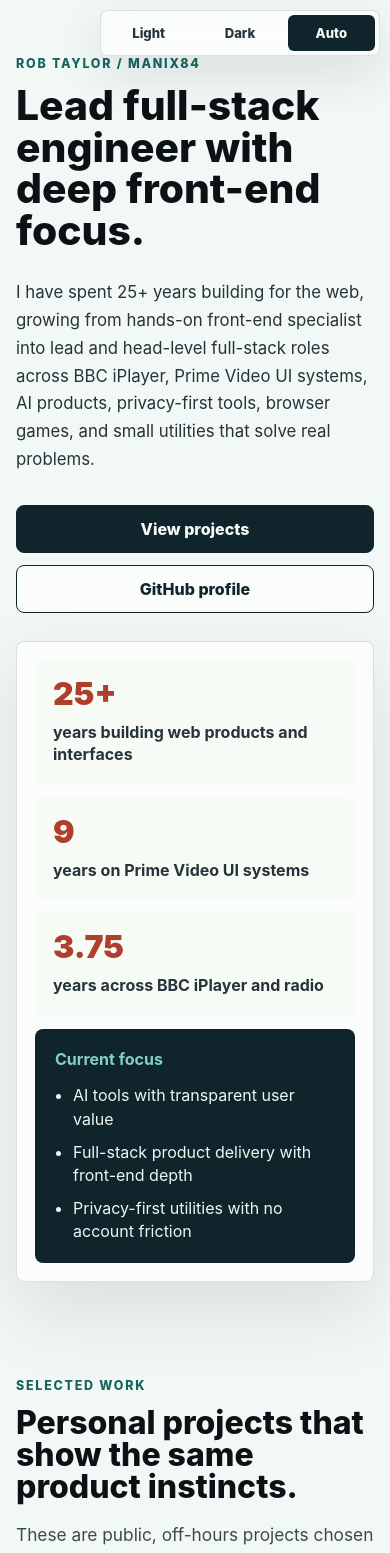
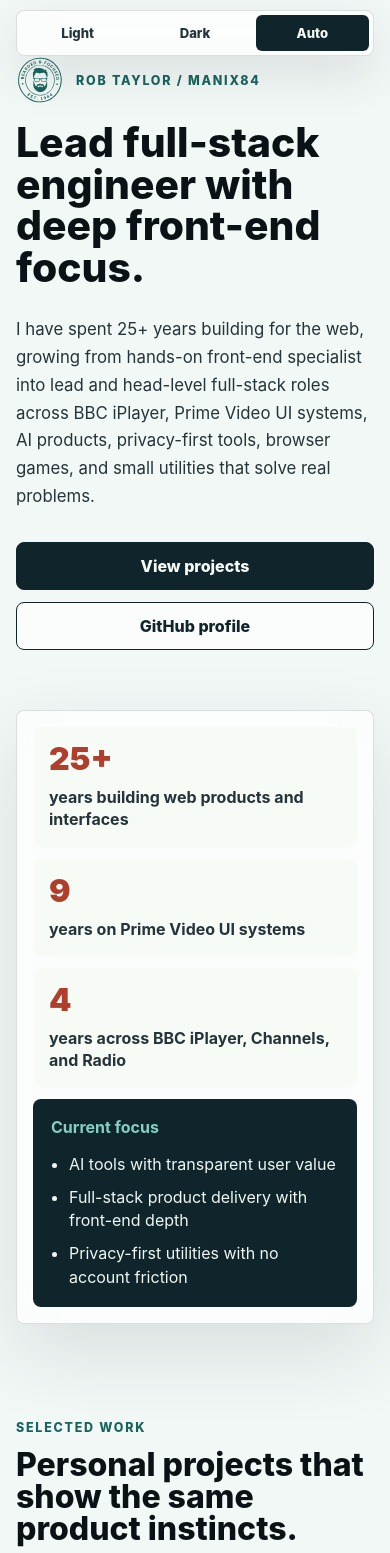
Before and after one commit to manix84/manix84.github.io, a React (Vite) app: page / in a window 390 px wide. Shown: the top 1553 px of the page. Built offline with nearby package versions, Linux system fonts and the light colour scheme.

Commit message:
Feature/updates (#29)
* Implement feature X to enhance user experience and optimize performance

* Refactor layout and accessibility features in App component; enhance theme handling and reduce motion preferences

```diff
--- a/package.json
+++ b/package.json
@@ -1,6 +1,6 @@
 {
   "name": "manix84.github.io",
-  "version": "2.6.0",
+  "version": "2.9.0",
   "private": true,
   "type": "module",
   "scripts": {
--- a/src/App.module.css
+++ b/src/App.module.css
@@ -48,9 +48,9 @@
 
 .hero {
   display: grid;
-  grid-template-columns: minmax(0, 1.1fr) minmax(320px, 0.75fr);
+  grid-template-columns: minmax(0, 1fr) minmax(360px, 0.62fr);
   gap: 48px;
-  align-items: end;
+  align-items: center;
   min-height: calc(100vh - 96px);
   padding: 64px 0;
 }
@@ -58,6 +58,29 @@
 .heroCopy {
   max-width: 820px;
   min-width: 0;
+}
+
+.identity {
+  display: inline-flex;
+  align-items: center;
+  gap: 14px;
+  margin-bottom: 20px;
+}
+
+.identityAvatar {
+  display: block;
+  width: 62px;
+  aspect-ratio: 1;
+  flex: 0 0 auto;
+  background: currentColor;
+  color: var(--color-accent);
+  filter: drop-shadow(0 16px 28px var(--color-card-shadow));
+  mask: url("/github-avatar.svg") center / contain no-repeat;
+  -webkit-mask: url("/github-avatar.svg") center / contain no-repeat;
+}
+
+.identity .eyebrow {
+  margin: 0;
 }
 
 .eyebrow,
@@ -81,8 +104,8 @@
 
 .hero h1 {
   max-width: 880px;
-  font-size: clamp(3.1rem, 8vw, 6.8rem);
-  line-height: 0.94;
+  font-size: clamp(3.1rem, 7.3vw, 6.15rem);
+  line-height: 0.96;
   overflow-wrap: break-word;
 }
 
@@ -147,27 +170,44 @@
   backdrop-filter: blur(18px);
 }
 
+.heroPanelWrap {
+  position: relative;
+  align-self: center;
+  justify-self: end;
+  width: min(430px, 100%);
+  min-width: 0;
+}
+
 .heroPanel {
+  position: relative;
+  z-index: 1;
   display: grid;
-  gap: 14px;
+  gap: 12px;
   min-width: 0;
-  padding: 18px;
+  overflow: visible;
+  padding: 16px;
+}
+
+.metric,
+.focusList {
+  position: relative;
+  z-index: 1;
 }
 
 .metric {
   display: grid;
-  grid-template-columns: 96px 1fr;
-  gap: 18px;
+  grid-template-columns: 86px minmax(0, 1fr);
+  gap: 16px;
   align-items: center;
-  min-height: 92px;
+  min-height: 86px;
   border-radius: 8px;
   background: var(--color-card-solid);
-  padding: 18px;
+  padding: 16px;
 }
 
 .metric span {
   color: var(--color-warm);
-  font-size: 2.4rem;
+  font-size: 2.25rem;
   font-weight: 900;
   line-height: 1;
 }
@@ -185,7 +225,7 @@
   border-radius: 8px;
   background: var(--color-accent-strong);
   color: var(--color-inverse);
-  padding: 20px;
+  padding: 18px;
 }
 
 .focusList p {
@@ -347,18 +387,6 @@
   object-position: top center;
 }
 
-.darkProjectImage {
-  display: none;
-}
-
-:global(:root[data-theme="dark"]) .lightProjectImage {
-  display: none;
-}
-
-:global(:root[data-theme="dark"]) .darkProjectImage {
-  display: block;
-}
-
 .codePreview {
   display: flex;
   flex-direction: column;
@@ -436,6 +464,12 @@
     padding-top: 40px;
   }
 
+  .heroPanelWrap {
+    width: min(460px, 100%);
+    justify-self: end;
+    margin-top: 32px;
+  }
+
   .compactGrid {
     grid-template-columns: repeat(2, minmax(0, 1fr));
   }
@@ -452,8 +486,19 @@
   }
 
   .themeSwitcher {
+    left: 16px;
     top: 10px;
-    right: 10px;
+    right: 16px;
+    width: auto;
+  }
+
+  .identity {
+    gap: 12px;
+    margin-bottom: 18px;
+  }
+
+  .identityAvatar {
+    width: 48px;
   }
 
   .hero {
--- a/src/App.tsx
+++ b/src/App.tsx
@@ -6,6 +6,7 @@ import st from "./App.module.css";
 import componentsStyles from "./Components.module.scss";
 
 type ThemePreference = "light" | "dark" | "auto";
+type ResolvedTheme = "light" | "dark";
 
 const themePreferences: ThemePreference[] = ["light", "dark", "auto"];
 const themeLabels: Record<ThemePreference, string> = {
@@ -175,6 +176,9 @@ const experience = [
 const getSystemTheme = () =>
   window.matchMedia("(prefers-color-scheme: dark)").matches ? "dark" : "light";
 
+const getPrefersReducedMotion = () =>
+  window.matchMedia("(prefers-reduced-motion: reduce)").matches;
+
 const getStoredThemePreference = (): ThemePreference => {
   const storedTheme = window.localStorage.getItem(themeStorageKey);
 
@@ -206,6 +210,33 @@ const ThemeSwitcher = ({
   </div>
 );
 
+const usePrefersReducedMotion = () => {
+  const [prefersReducedMotion, setPrefersReducedMotion] = useState(() =>
+    getPrefersReducedMotion(),
+  );
+
+  useEffect(() => {
+    const motionPreference = window.matchMedia(
+      "(prefers-reduced-motion: reduce)",
+    );
+    const handleMotionPreferenceChange = () => {
+      setPrefersReducedMotion(motionPreference.matches);
+    };
+
+    handleMotionPreferenceChange();
+    motionPreference.addEventListener("change", handleMotionPreferenceChange);
+
+    return () => {
+      motionPreference.removeEventListener(
+        "change",
+        handleMotionPreferenceChange,
+      );
+    };
+  }, []);
+
+  return prefersReducedMotion;
+};
+
 const ProjectScreenshot = ({
   image,
   darkImage,
@@ -213,6 +244,8 @@ const ProjectScreenshot = ({
   darkPoster,
   alt,
   className,
+  resolvedTheme,
+  prefersReducedMotion,
 }: {
   image: string;
   darkImage?: string;
@@ -220,43 +253,37 @@ const ProjectScreenshot = ({
   darkPoster?: string;
   alt: string;
   className: string;
+  resolvedTheme: ResolvedTheme;
+  prefersReducedMotion: boolean;
 }) => {
-  const lightMediaClassName = `${className} ${darkImage ? st.lightProjectImage : ""}`;
-  const renderMedia = (
-    src: string,
-    mediaClassName: string,
-    mediaPoster?: string,
-  ) =>
-    src.endsWith(".webm") ? (
+  const useDarkMedia = resolvedTheme === "dark" && darkImage !== undefined;
+  const media = useDarkMedia ? darkImage : image;
+  const mediaPoster = useDarkMedia ? darkPoster : poster;
+
+  return media.endsWith(".webm") ? (
     <video
-        src={src}
+      src={media}
       poster={mediaPoster}
       aria-label={alt}
-        className={mediaClassName}
-        autoPlay
-        loop
+      className={className}
+      autoPlay={!prefersReducedMotion}
+      loop={!prefersReducedMotion}
       muted
       playsInline
+      preload="metadata"
     />
   ) : (
-      <img src={src} alt={alt} className={mediaClassName} />
-    );
-
-  return (
-    <>
-      {renderMedia(image, lightMediaClassName, poster)}
-      {darkImage ? (
-        renderMedia(
-          darkImage,
-          `${className} ${st.darkProjectImage}`,
-          darkPoster,
-        )
-      ) : null}
-    </>
+    <img src={media} alt={alt} className={className} />
   );
 };
 
-const Home = () => {
+const Home = ({
+  resolvedTheme,
+  prefersReducedMotion,
+}: {
+  resolvedTheme: ResolvedTheme;
+  prefersReducedMotion: boolean;
+}) => {
   useEffect(() => {
     document.title = "Rob Taylor | Lead Full-Stack Engineer";
     document
@@ -271,7 +298,10 @@ const Home = () => {
     <main className={st.page}>
       <section className={st.hero}>
         <div className={st.heroCopy}>
+          <div className={st.identity}>
+            <span className={st.identityAvatar} aria-hidden="true" />
             <p className={st.eyebrow}>Rob Taylor / manix84</p>
+          </div>
           <h1>Lead full-stack engineer with deep front-end focus.</h1>
           <p className={st.lede}>
             I have spent 25+ years building for the web, growing from hands-on
@@ -295,6 +325,7 @@ const Home = () => {
           </div>
         </div>
 
+        <div className={st.heroPanelWrap}>
           <div className={st.heroPanel} aria-label="Portfolio highlights">
             <div className={st.metric}>
               <span>25+</span>
@@ -305,8 +336,8 @@ const Home = () => {
               <p>years on Prime Video UI systems</p>
             </div>
             <div className={st.metric}>
-            <span>3.75</span>
-            <p>years across BBC iPlayer and radio</p>
+              <span>4</span>
+              <p>years across BBC iPlayer, Channels, and Radio</p>
             </div>
             <div className={st.focusList}>
               <p>Current focus</p>
@@ -315,6 +346,7 @@ const Home = () => {
                 <li>Full-stack product delivery with front-end depth</li>
                 <li>Privacy-first utilities with no account friction</li>
               </ul>
+            </div>
           </div>
         </div>
       </section>
@@ -347,6 +379,8 @@ const Home = () => {
                   darkPoster={project.darkPoster}
                   alt={`${project.title} screenshot`}
                   className={st.projectImage}
+                  resolvedTheme={resolvedTheme}
+                  prefersReducedMotion={prefersReducedMotion}
                 />
               </a>
               <div className={st.projectBody}>
@@ -388,6 +422,8 @@ const Home = () => {
                   darkPoster={project.darkPoster}
                   alt={`${project.title} screenshot`}
                   className={st.compactImage}
+                  resolvedTheme={resolvedTheme}
+                  prefersReducedMotion={prefersReducedMotion}
                 />
               ) : (
                 <div className={st.codePreview} aria-hidden="true">
@@ -550,14 +586,34 @@ const ThemedApp = () => {
   const [themePreference, setThemePreference] = useState<ThemePreference>(() =>
     getStoredThemePreference(),
   );
+  const [systemTheme, setSystemTheme] = useState<ResolvedTheme>(() =>
+    getSystemTheme(),
+  );
+  const prefersReducedMotion = usePrefersReducedMotion();
+  const resolvedTheme =
+    themePreference === "auto" ? systemTheme : themePreference;
 
   useEffect(() => {
-    const systemTheme = window.matchMedia("(prefers-color-scheme: dark)");
+    const systemThemePreference = window.matchMedia(
+      "(prefers-color-scheme: dark)",
+    );
 
-    const applyTheme = () => {
-      const resolvedTheme =
-        themePreference === "auto" ? getSystemTheme() : themePreference;
+    const handleSystemThemeChange = () => {
+      setSystemTheme(systemThemePreference.matches ? "dark" : "light");
+    };
 
+    handleSystemThemeChange();
+    systemThemePreference.addEventListener("change", handleSystemThemeChange);
+
+    return () => {
+      systemThemePreference.removeEventListener(
+        "change",
+        handleSystemThemeChange,
+      );
+    };
+  }, []);
+
+  useEffect(() => {
     document.documentElement.dataset.theme = resolvedTheme;
     document.documentElement.dataset.themePreference = themePreference;
     document
@@ -566,15 +622,7 @@ const ThemedApp = () => {
         "content",
         resolvedTheme === "dark" ? "#10252b" : "#8cb095",
       );
-    };
-
-    applyTheme();
-    systemTheme.addEventListener("change", applyTheme);
-
-    return () => {
-      systemTheme.removeEventListener("change", applyTheme);
-    };
-  }, [themePreference]);
+  }, [resolvedTheme, themePreference]);
 
   const handleThemeChange = (nextTheme: ThemePreference) => {
     setThemePreference(nextTheme);
@@ -593,7 +641,14 @@ const ThemedApp = () => {
         themePreference={themePreference}
         onThemeChange={handleThemeChange}
       />
-      {getRoute() === "components" ? <Components /> : <Home />}
+      {getRoute() === "components" ? (
+        <Components />
+      ) : (
+        <Home
+          resolvedTheme={resolvedTheme}
+          prefersReducedMotion={prefersReducedMotion}
+        />
+      )}
       <Footer />
     </>
   );
```
Also changed, not shown: public/github-avatar.svg (added), 1 other file (tests, documents, lock files or other folders). Lines whose indentation alone changed are shown as unchanged.
